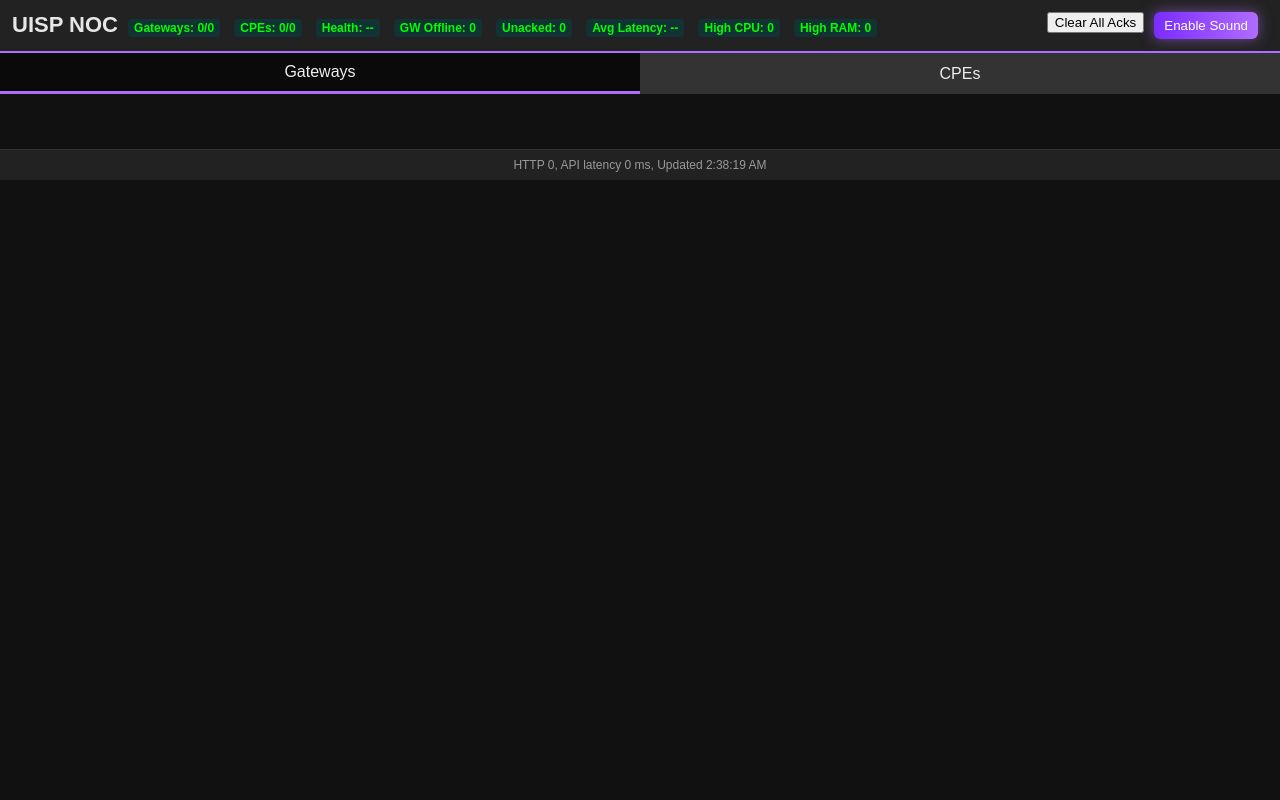
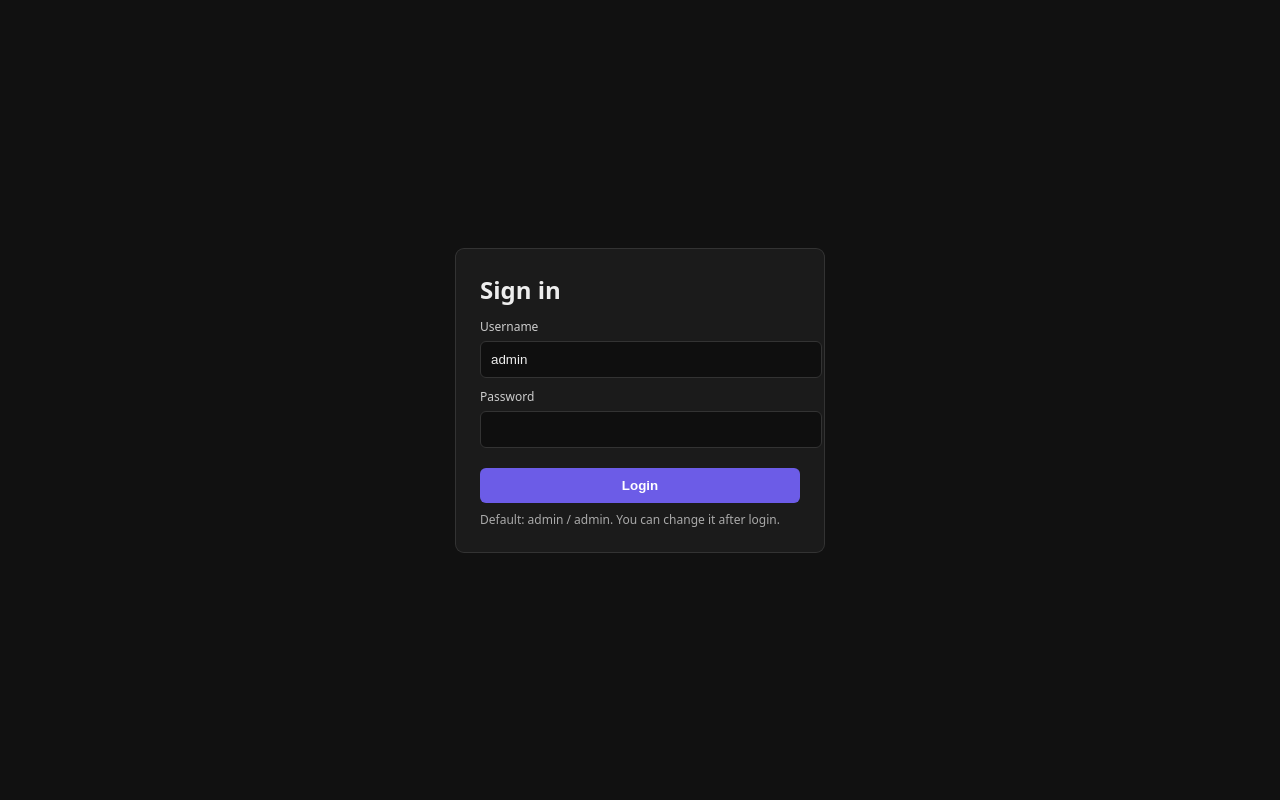
Before and after one commit to asparks1987/UISP-NOC, a PHP site: page / in a window 1280 px wide. Run offline with PHP 8.4, Linux system fonts and the light colour scheme; data that the repository does not hold is empty.

Commit message:
implemented caddy tls and single sign in

```diff
--- a/assets/app.js
+++ b/assets/app.js
@@ -78,7 +78,7 @@ function enableSound(){
 }
 
 function fetchDevices(){
- fetch('?ajax=devices').then(r=>r.json()).then(j=>{
+ fetch('?ajax=devices').then(r=>{ if(r.status===401){ location.reload(); throw new Error('unauthorized'); } return r.json(); }).then(j=>{
   devicesCache=j.devices;
   const gws=j.devices.filter(d=>d.gateway).sort((a,b)=>a.online-b.online||a.name.localeCompare(b.name));
   // Sort CPEs: offline first, then by name
@@ -305,3 +305,23 @@ function tickLiveCounters(){
   });
 }
 setInterval(tickLiveCounters, 1000);
+
+// Account helpers
+function changePassword(){
+  const current = prompt('Enter current password');
+  if(current===null) return;
+  const next = prompt('Enter new password (min 6 chars)');
+  if(next===null) return;
+  const fd = new FormData();
+  fd.append('current', current);
+  fd.append('new', next);
+  fetch('?ajax=changepw', {method:'POST', body: fd}).then(async r=>{
+    if(r.status===401){ location.reload(); return; }
+    const j = await r.json().catch(()=>({ok:0,error:'bad_json'}));
+    if(j.ok){ alert('Password updated. You will be logged out.'); logout(); }
+    else { alert('Failed to update password: '+(j.error||'unknown')); }
+  }).catch(()=>{});
+}
+function logout(){
+  window.location.href='?action=logout';
+}
--- a/index.php
+++ b/index.php
@@ -1,6 +1,7 @@
 <?php
 error_reporting(E_ALL);
 ini_set('display_errors', 1);
+session_start();
 
 date_default_timezone_set('America/Chicago');
 
@@ -22,12 +23,68 @@ if(!$GOTIFY_TOKEN){
 $CACHE_DIR  = __DIR__ . "/cache";
 $CACHE_FILE = $CACHE_DIR . "/status_cache.json";
 $DB_FILE    = $CACHE_DIR . "/metrics.sqlite";
+$AUTH_FILE  = $CACHE_DIR . "/auth.json";
 
 $FIRST_OFFLINE_THRESHOLD = 30;
 
 // Ensure cache dir and basic permissions
 if (!is_dir($CACHE_DIR)) @mkdir($CACHE_DIR, 0775, true);
 if (!is_writable($CACHE_DIR)) @chmod($CACHE_DIR, 0775);
+
+// Simple Sign-On: bootstrap default admin/admin on first run
+function load_auth($file){
+    if(is_file($file)){
+        $j = json_decode(@file_get_contents($file), true);
+        if(is_array($j) && isset($j['username']) && isset($j['password_hash'])) return $j;
+    }
+    $default = [
+        'username' => 'admin',
+        'password_hash' => password_hash('admin', PASSWORD_DEFAULT),
+        'updated_at' => date('c')
+    ];
+    @file_put_contents($file, json_encode($default));
+    return $default;
+}
+function save_auth($file, $username, $password){
+    $data = [
+        'username' => $username,
+        'password_hash' => password_hash($password, PASSWORD_DEFAULT),
+        'updated_at' => date('c')
+    ];
+    @file_put_contents($file, json_encode($data));
+    return $data;
+}
+$AUTH = load_auth($AUTH_FILE);
+
+// Handle login/logout actions early
+if(isset($_GET['action']) && $_GET['action']==='login' && $_SERVER['REQUEST_METHOD']==='POST'){
+    $u = trim($_POST['username'] ?? '');
+    $p = $_POST['password'] ?? '';
+    if($u === ($AUTH['username'] ?? '') && password_verify($p, $AUTH['password_hash'] ?? '')){
+        $_SESSION['auth_ok'] = 1;
+        header('Location: ./');
+        exit;
+    } else {
+        $_SESSION['auth_err'] = 'Invalid credentials';
+        header('Location: ./?login=1');
+        exit;
+    }
+}
+if(isset($_GET['action']) && $_GET['action']==='logout'){
+    session_destroy();
+    header('Location: ./?login=1');
+    exit;
+}
+
+// For AJAX endpoints, require login except for a health or login check
+function require_login_for_ajax(){
+    if(!isset($_SESSION['auth_ok'])){
+        http_response_code(401);
+        header('Content-Type: application/json');
+        echo json_encode(['error'=>'unauthorized']);
+        exit;
+    }
+}
 
 // Load cache
 $cache = file_exists($CACHE_FILE) ? json_decode(file_get_contents($CACHE_FILE), true) : [];
@@ -113,6 +170,7 @@ function send_gotify($title,$message,$priority=5){
 
 // AJAX
 if(isset($_GET['ajax'])){
+    require_login_for_ajax();
     header("Content-Type: application/json");
     // Prevent caching of AJAX responses
     header('Cache-Control: no-store, no-cache, must-revalidate, max-age=0');
@@ -281,6 +339,20 @@ if(isset($_GET['ajax'])){
         echo json_encode(['ok'=>$ok?1:0]); exit;
     }
 
+    if($_GET['ajax']==='changepw' && $_SERVER['REQUEST_METHOD']==='POST'){
+        $cur = $_POST['current'] ?? '';
+        $new = $_POST['new'] ?? '';
+        $user = $_POST['username'] ?? ($AUTH['username'] ?? 'admin');
+        if(!password_verify($cur, $AUTH['password_hash'] ?? '')){
+            echo json_encode(['ok'=>0,'error'=>'current_password_incorrect']); exit;
+        }
+        if(strlen($new) < 6){
+            echo json_encode(['ok'=>0,'error'=>'new_password_too_short']); exit;
+        }
+        $AUTH = save_auth($AUTH_FILE, $user, $new);
+        echo json_encode(['ok'=>1]); exit;
+    }
+
     if($_GET['ajax']==='ack' && !empty($_GET['id']) && !empty($_GET['dur'])){
         $id=$_GET['id']; $dur=$_GET['dur'];
         $durmap=['30m'=>1800,'1h'=>3600,'6h'=>21600,'8h'=>28800,'12h'=>43200];
@@ -324,6 +396,42 @@ if(!isset($_GET['ajax'])){
     header('Pragma: no-cache');
 }
 ?>
+<?php if(!isset($_SESSION['auth_ok'])): ?>
+<!doctype html>
+<html>
+<head>
+  <meta charset="utf-8">
+  <title>UISP NOC - Login</title>
+  <style>
+    body{font-family:system-ui,Segoe UI,Arial,sans-serif;background:#111;color:#eee;display:flex;align-items:center;justify-content:center;height:100vh;margin:0}
+    .login{background:#1b1b1b;padding:24px;border-radius:8px;box-shadow:0 0 0 1px #333;width:320px}
+    .login h2{margin:0 0 12px 0;font-weight:600}
+    .field{margin:10px 0}
+    .field label{display:block;margin-bottom:6px;color:#ccc;font-size:12px}
+    .field input{width:100%;padding:10px;border:1px solid #333;border-radius:6px;background:#0f0f0f;color:#eee}
+    .btn{width:100%;padding:10px;margin-top:10px;background:#6c5ce7;border:none;border-radius:6px;color:#fff;font-weight:600;cursor:pointer}
+    .hint{color:#aaa;font-size:12px;margin-top:8px}
+    .err{color:#f55;margin-bottom:8px;font-size:13px}
+  </style>
+</head>
+<body>
+  <form class="login" method="post" action="?action=login">
+    <h2>Sign in</h2>
+    <?php if(!empty($_SESSION['auth_err'])){ echo '<div class="err">'.htmlspecialchars($_SESSION['auth_err']).'</div>'; unset($_SESSION['auth_err']); } ?>
+    <div class="field">
+      <label>Username</label>
+      <input type="text" name="username" value="admin" autocomplete="username" required>
+    </div>
+    <div class="field">
+      <label>Password</label>
+      <input type="password" name="password" autocomplete="current-password" required>
+    </div>
+    <button class="btn" type="submit">Login</button>
+    <div class="hint">Default: admin / admin. You can change it after login.</div>
+  </form>
+</body>
+</html>
+<?php exit; endif; ?>
 <!doctype html>
 <html>
 <head>
@@ -337,6 +445,8 @@ if(!isset($_GET['ajax'])){
   <span id="overallSummary"></span>
   <button id="enableSoundBtn" class="btn-accent" onclick="enableSound()" style="float:right;margin-right:10px;">Enable Sound</button>
   <button onclick="clearAll()" style="float:right;margin-right:10px;">Clear All Acks</button>
+  <button onclick="changePassword()" style="float:right;margin-right:10px;">Change Password</button>
+  <button onclick="logout()" style="float:right;margin-right:10px;">Logout</button>
 </header>
 <div class="tabs">
   <button class="tablink active" onclick="openTab('gateways')">Gateways</button>
```
Also changed, not shown: docker-compose.yml (+28 -4 lines), docs/CADDY.md (added, +32 -0 lines), 1 other file.
